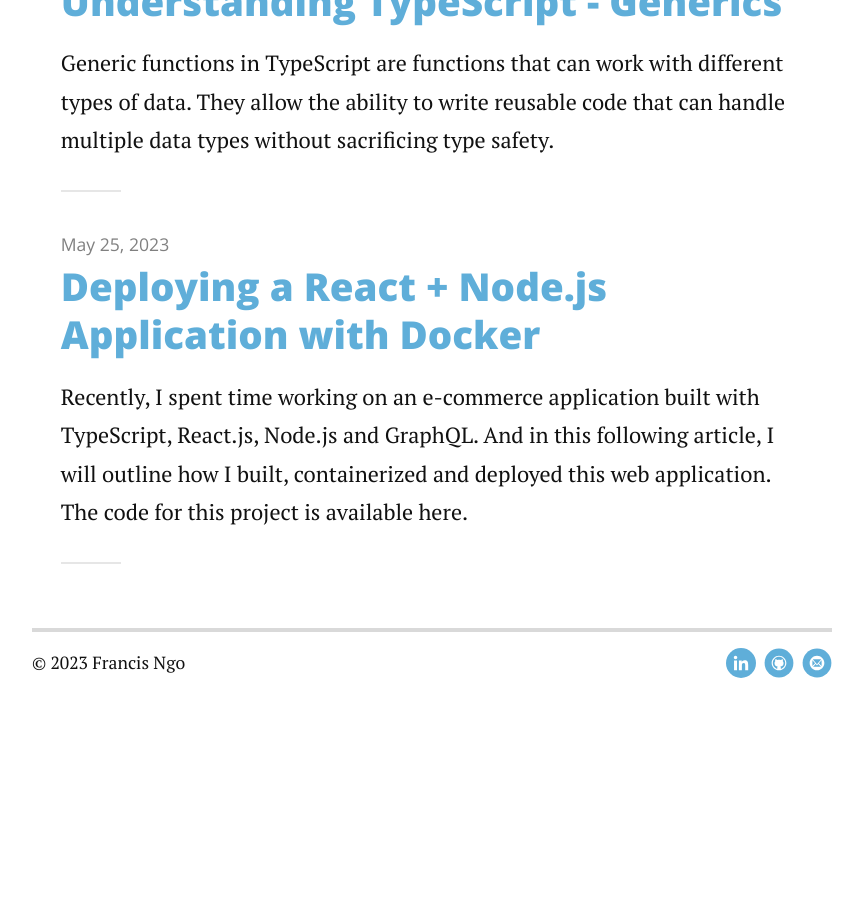
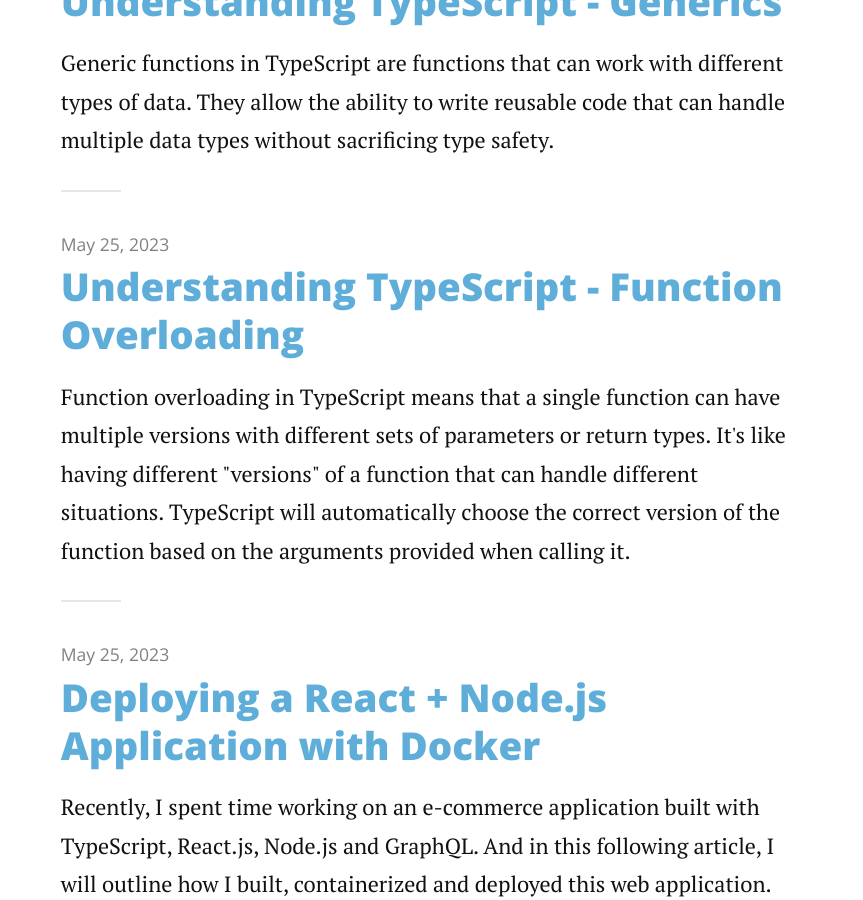
Before and after one commit to francisngo/francisngo.github.io, a Jekyll site: the page built from index.html, in a window 1280 px wide and 900 px high, scrolled down 559 px. Shown: the whole window, without its empty margins (208-1071 px from the left). Built offline with Jekyll 4.4.1, drawn with Linux system fonts in a browser that asks for light colours; nearby versions of some CDN libraries; the list of posts is cut into pages by our own code; before the commit the page ends 1278 px from its top, so only the background shows below that; some of the changed lines change nothing that is shown.

Commit message:
Add understanding typescript func overloading blog post

````diff
--- /dev/null
+++ b/_posts/2023-05-28-understanding-typescript-function-overloading.markdown
@@ -0,0 +1,74 @@
+---
+layout: post
+title:  "Understanding TypeScript - Function Overloading"
+date:   2023-05-25
+---
+
+<p class="intro">Function overloading in TypeScript means that a single function can have multiple versions with different sets of parameters or return types. It's like having different "versions" of a function that can handle different situations. TypeScript will automatically choose the correct version of the function based on the arguments provided when calling it.</p>
+
+Here are three examples to help understand function overloading:
+
+1. Addition Function
+
+```typescript
+function add(a: number, b: number): number;
+function add(a: string, b: string): string;
+function add(a: any, b: any): any {
+    return a + b;
+}
+
+const result1 = add(5, 10) // Returns 15 (number)
+const result2 = add('Hello', ' World'); // Returns "Hello World" (string)
+```
+
+In this example, the `add` function is overloaded with two versions. The first version adds two numbers together, and the second version concatenates two strings. TypeScript will automatically select the correct version based on the types of the arguments you pass.
+
+2. Calculate Discount
+
+```typescript
+function calculateDiscount(price: number, percentage: number): number;
+function calculateDiscount(price: number, discount: number): number;
+function calculateDiscount(price: number, arg2: number): number {
+    if (arg2 <= 1) {
+        // The second argument is a discount percentage
+        const discountPercentage = arg2 * 100;
+        const discountAmount = price * (discountPercentage / 100);
+        return price - discountAmount;
+    } else {
+        return price - arg2;
+    }
+}
+
+const discountedPrice1 = calculateDiscount(100, 0.2); // Returns 80 (20% discount)
+const discountedPrice2 = calculateDiscount(100, 15); // Returns 85 ($15 discount)
+```
+
+In this example, the 'calculateDiscount` function is overloaded to calculate the discounted price based on different discount scenarios. The first version takes the original price and a discount percentage, and the second version takes the original price and a fixed discount amount.
+
+The function implementation checks the value of the second argument (`arg2`). If it's less than or equal to 1, it treats it as a discount percentage and calculates the discount amount accordingly. If it's greater than 1, it treats it as a fixed discount amount and directly subtracts it from the price.
+
+3. Calculate Area
+
+```typescript
+function calculateArea(shape: 'circle', radius: number): number;
+function calculateArea(shape: 'rectangle', length: number, width: number): number;
+function calculateArea(shape: string, ...args: any[]): number {
+    if (shape === 'circle') {
+        const radius = args[0];
+        return Math.PI * radius * radius
+    } else if (shape === 'rectangle') {
+        const length = args[0];
+        const width = args[1];
+        return length * width;
+    } else {
+        throw new Error('Invalid shape provided.');
+    }
+}
+// Usage
+const circleArea = calculateArea("circle", 5); // Returns the area of a circle with radius 5
+const rectangleArea = calculateArea("rectangle", 4, 6); // Returns the area of a rectangle with length 4 and width 6
+```
+
+In this example, the `calculateArea` function is overloaded to calculate the area of different shapes. If the shape is 'circle', it uses the provided radius to calculate the area using the formula `π * r^2`. If the shape is "rectangle", it uses the provided length and width to calculate the area by multiplying them together. For any other shape, it throws an error indicating an invalid shape was provided.
+
+In summary, function overloading allows us to write functions that can handle different situations without having to create separate functions with different names. It makes our code more flexible and adaptable, and TypeScript helps us choose the correct version of the function automatically based on the arguments we provide.
--- a/_posts/2023-05-28-understanding-typescript-generics.markdown
+++ b/_posts/2023-05-28-understanding-typescript-generics.markdown
@@ -9,6 +9,7 @@
 Here are three examples that demonstrate the usage of generic functions:
 
 1. Identity Function:
+
 ```typescript
 function identity<T>(arg: T): T{
     return arg;
@@ -22,6 +23,7 @@
 In this example, the `identity` function takes an argument of type `T` and returns the same value of type `T`. The generic type `T` is determined based on the type of the argument provided during the function call.
 
 2. Array Reversal:
+
 ```typescript
 function reverseArray<T>(array: T[]): T[] {
     return array.reverse();
@@ -38,6 +40,7 @@
 In this example, the `reverseArray` function takes an array of type `T` and returns a new array with the elements reversed. The generic type `T` allows the function to work with arrays of different data types.
 
 3. Pairing Values:
+
 ```typescript
 function pairValues<T, U>(value1: T, value2: U): [T, U] {
     return [value1, value2];
````
